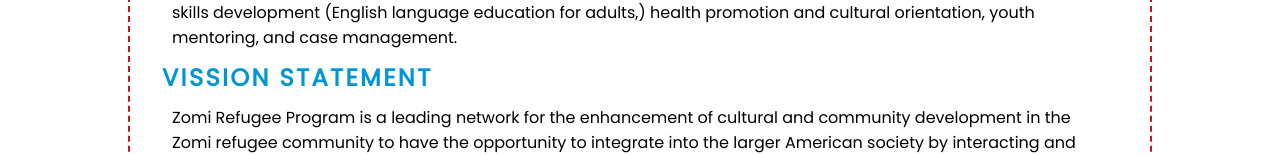
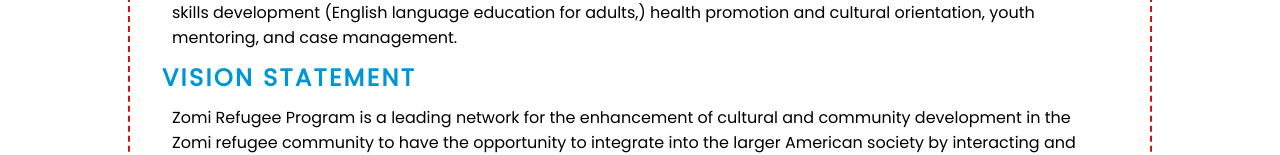
Before and after one commit to kmung/ziusa-refugee, a React (Create React App) app: page /about in a window 1280 px wide. Shown: the part 796-951 px from the top of the page. Built offline with nearby package versions, Linux system fonts and the light colour scheme; a web font is replaced by a local one.

Commit message:
about page v1.3

```diff
--- a/src/pages/About.js
+++ b/src/pages/About.js
@@ -14,7 +14,7 @@
             <p>The goal of the Refugee Program is to ensure that every Zomi Refugee, who have been persecuted on the basis of race, religion, nationality, political opinion or membership in a particular social group, will receive proper treatment and protection under the Refugees’ rights, and to work together to uphold humanitarian response to refugee through the U.S. Resettlement Program.</p>
             <h2>Mission Statement</h2>
             <p>Zomi Refugee Program carries out the aims and objectives of the Zomi Innkuan USA (ZIUSA) to serve and advocate for the Zomi Refugees around the world. It offers services targeting gaps within the refugee community by ensuring the continuation of services in their efforts towards self-sufficiency and integration such as social level assistance, skills development (English language education for adults,) health promotion and cultural orientation, youth mentoring, and case management.</p>
-            <h2>Vission Statement</h2>
+            <h2>Vision Statement</h2>
             <p>Zomi Refugee Program is a leading network for the enhancement of cultural and community development in the Zomi refugee community to have the opportunity to integrate into the larger American society by interacting and sharing their unique cultures and skills.</p>
             <h2 id='leadership-heading'>Leadership Team</h2>
             <div className='leadership-section'>
```
